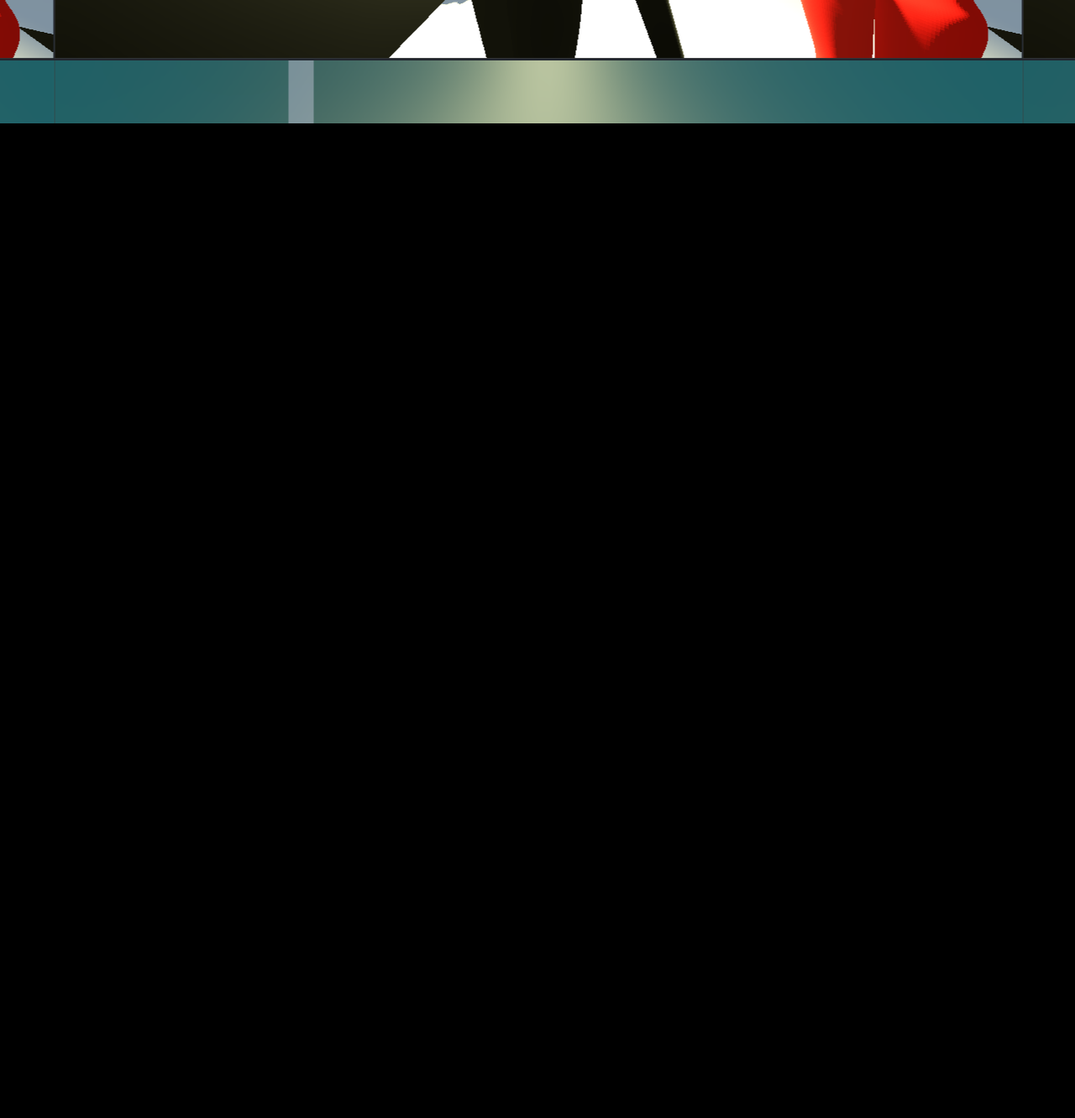
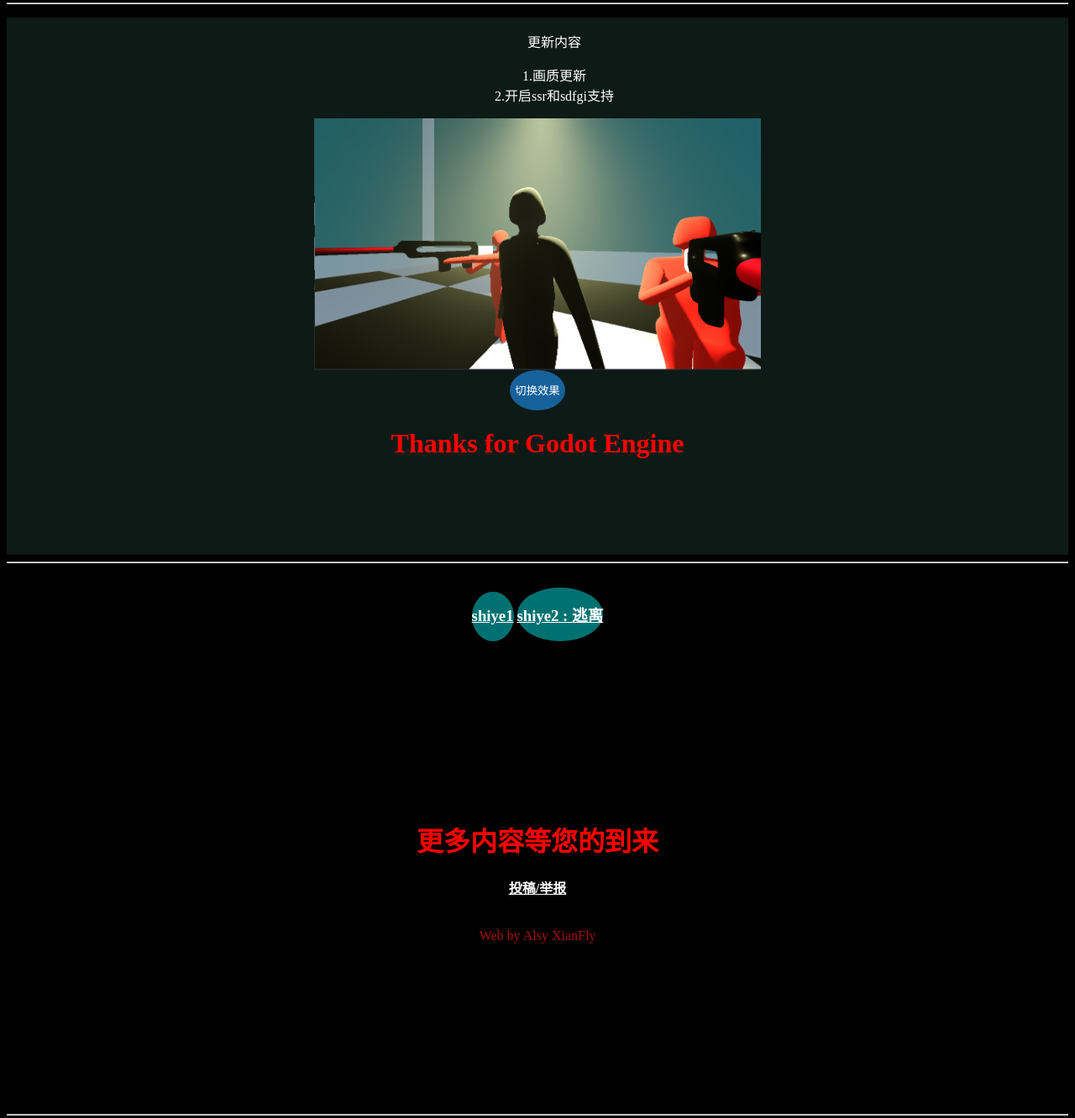
Before and after one commit to losewild/losewild.github.io, a plain HTML site: page index.html in a window 1280 px wide. Shown: the part 653-1985 px from the top of the page at 84% size. Before the commit the page ends 800 px from the top, so only its background shows below. Drawn offline with Linux system fonts and the light colour scheme.

Commit message:
Add files via upload

```diff
--- a/index.html
+++ b/index.html
@@ -1,9 +1,206 @@
 <html>
-    <title>shiye2</title>
     <meta charset="UTF-8">
+    <title>shiye2 : 逃离</title>
+    <link rel="icon" href="image/1.PNG">
 </html>
 
-<body style="background-image: url('image/1.PNG');background-attachment: fixed;background-position: center;background-color: black;">
-    <h1 style="color: aliceblue;text-align: center;margin-top: 20%;">shiye2 开始公测</h1>
-    <a href="https://www.123912.com/s/ZRhcVv-9se4" style="text-align: center; color: aqua;text-decoration-color: green;text-decoration-style: double;"><h2>点击这里公测</h2></a>
+<body class="MainTheme">
+    <div class="reconmend">
+        <h1 class="gridete">《shiye2 : 逃离》 is coming!</h1>
+        <a href="https://www.123912.com/s/ZRhcVv-ONe4"><h2>现在就下载</h2></a>
+    </div>
+
+    <hr>
+
+    <div class="senceshow">
+        <div>
+        <ul>
+            <p>更新内容</p>
+            <li>1.画质更新</li>
+            <li>2.开启ssr和sdfgi支持</li>
+        </ul>
+        </div>
+
+        <img id="img1" src="image/1.PNG">
+        <button onclick="flash()"><p id="textflash">切换效果</p></button>
+
+        <h1>Thanks for Godot Engine</h1>
+    </div>
+
+    <hr>
+
+    <div class="othergames">
+        <a class="shiye1buttom" href="https://www.123912.com/s/ZRhcVv-r374"><h3>shiye1</h3></a>
+        <a class="shiye2buttom" href="https://www.123912.com/s/ZRhcVv-ONe4"><h3>shiye2 : 逃离</h3></a>
+
+        <div class="gridete2"></div>
+        <h1>更多内容等您的到来</h1>
+        <div class="checkbuttom">
+            <a href="https://qm.qq.com/q/dCeb5jQqVq"><h4>投稿/举报</h4></a>
+        </div>
+        <p class="copyright">Web by Alsy XianFly</p>
+    </div>
+
+    <hr>
+
+    <div class="thanksfor">
+
+    </div>
 </body>
+
+<style>
+    /*main css*/
+    body {
+        background-color: black;
+        filter: blur(0.5px);
+    }
+
+    div {
+        display: inline;
+        text-align: center;
+    }
+
+    h1 {
+        color: red;
+        text-align: center;
+        z-index: 1;
+    }
+
+    h2 {
+        color: greenyellow;
+        text-decoration-line: inherit;
+    }
+
+    h3{
+        display: block;
+        color: white;
+    }
+
+    h4{
+        color: white;
+    }
+
+    a {
+        color: white;
+        text-align: center;
+    }
+
+    ul {
+        display: block;
+        list-style: none;
+    }
+
+    li {
+        color: white;
+    }
+
+    p {
+        display: inline-block;
+        color: white;
+    }
+
+    img {
+        display: block;
+        margin: 0 auto;
+        height: 300px;
+    }
+
+    button {
+        display: block;
+        margin: 0 auto;
+        border-radius: 100%;
+        border-color: white;
+        border-style: none;
+        background-color: rgba(25, 108, 177, 0.863);
+    }
+
+    /*cus css*/
+
+    .reconmend {
+        display: block;
+        height: 50vw;
+        background-image: url("image/1.PNG"),url("image/2.PNG");
+        background-position: center;
+        background-attachment: fixed;
+        background-blend-mode: multiply;
+        animation: cua 2s;
+    }
+
+    @keyframes cua {
+        0%{filter: blur(0px);}
+        50%{filter: blur(100px);}
+        0%{filter: blur(0px);}
+    }
+
+    .senceshow {
+        display: block;
+        height: 50vw;
+        animation: backgdc 10s infinite;
+    }
+
+    @keyframes backgdc {
+        0%{background-color:rgba(0, 0, 0, 0.959) ;}
+        50%{background-color: rgba(127, 255, 212,0.1);}
+        75%{background-color: rgba(135, 235, 188,0.1);}
+        100%{background-color:rgba(0, 0, 0, 0.925) ;}
+    }
+
+    .othergames {
+        display: block;
+        height: 50vw;
+    }
+
+    .gridete {
+        display: block;
+        padding-top: 20vw;
+    }
+
+    .gridete2 {
+        display: block;
+        padding-top: 15vw;
+    }
+
+    .shiye1buttom {
+        margin-top: 2vw;
+        background-color: rgba(0, 255, 255, 0.438);
+        display: inline-block;
+        border-radius: 100%;
+    }
+
+    .shiye2buttom {
+        background-color: rgba(0, 255, 255, 0.445);
+        display: inline-block;
+        text-align: left;
+        border-radius: 100%;
+    }
+
+    .checkbuttom {
+        text-align: center;
+        display: inline;
+    }
+
+    .copyright {
+        color: rgba(224, 21, 21, 0.733);
+    }
+</style>
+
+<script>
+    const images = ["image/1.PNG","image/2.PNG"]
+    var cuindex = 0
+    function flash(){
+        cuindex += 1
+        if(cuindex > 1){
+            cuindex = 0
+        }
+        document.getElementById("img1").src = images[cuindex]
+
+        if(cuindex == 1){
+            document.getElementById("textflash").textContent = "Now SDFGI enabled"
+        }
+        else{
+            document.getElementById("textflash").textContent = "Now SDFGI disabled"
+        }
+    }
+
+    //
+</script>
```
Also changed, not shown: image/2.PNG (added).
